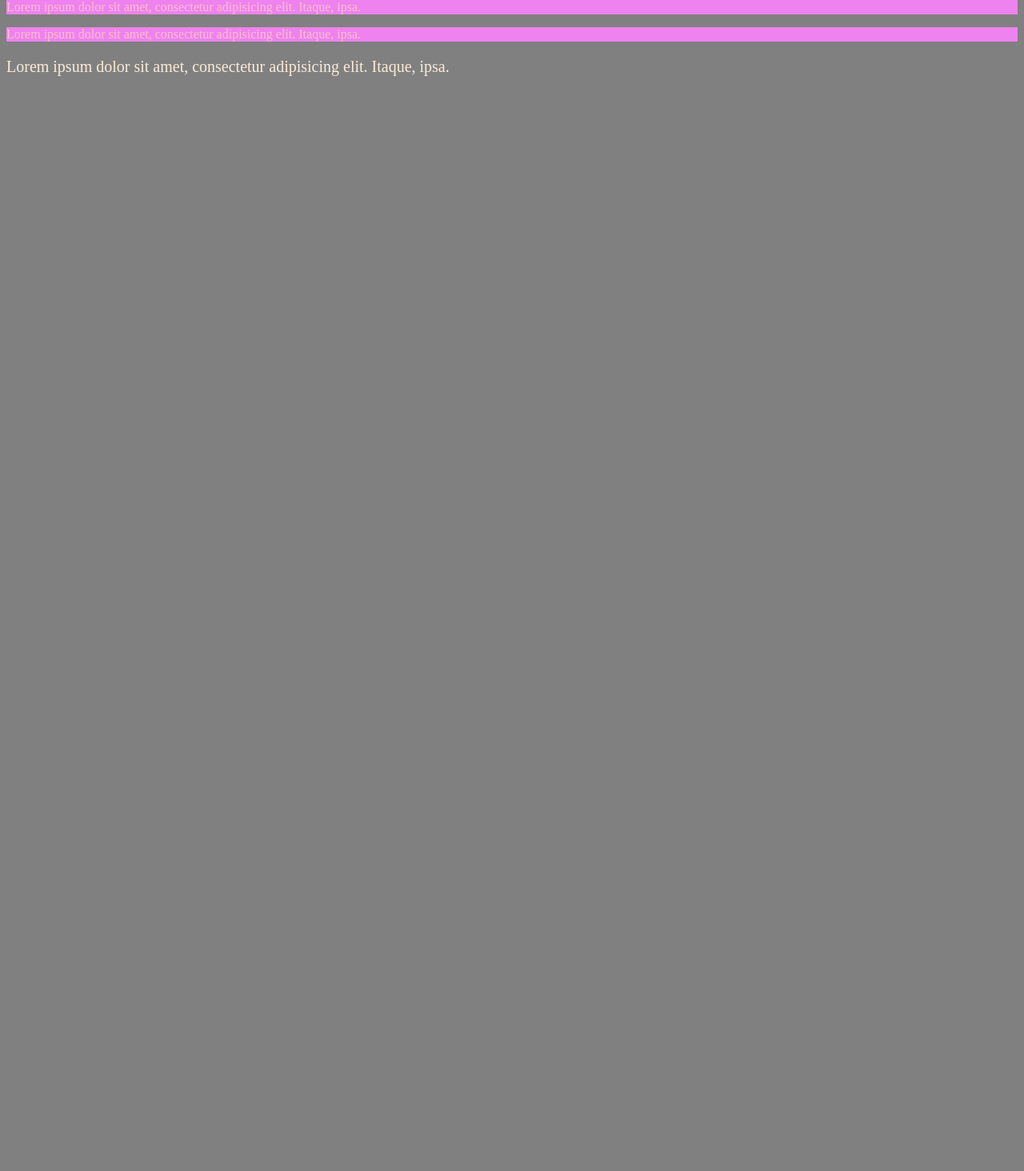
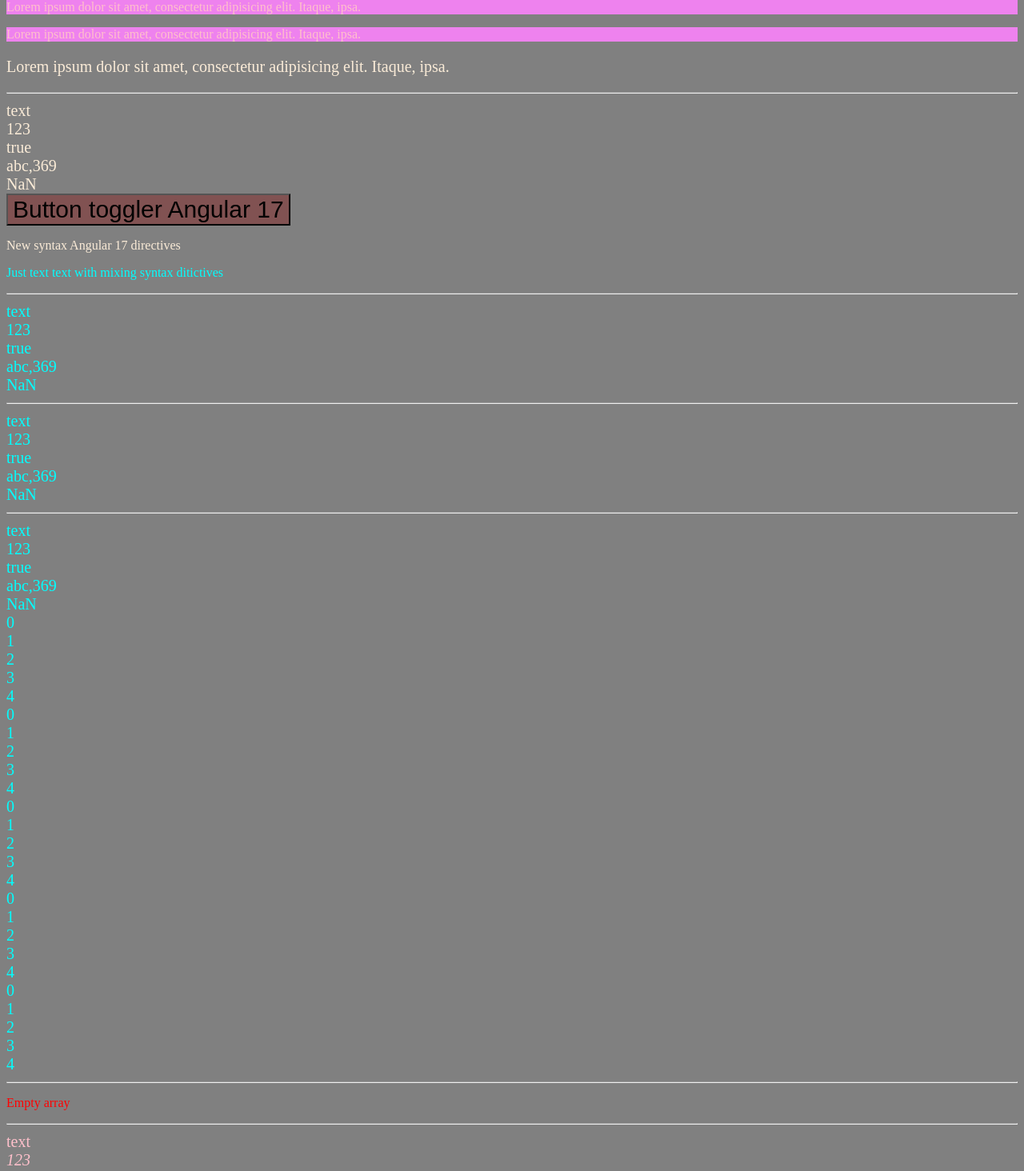
Before and after one commit to MaxRattle/Angular-Course-Yuiriy-Simonov, an Angular app: page / in a window 1280 px wide. Shown: the part 2273-3737 px from the top of the page at 80% size. Before the commit the page ends 2388 px from the top, so only its background shows below. Built offline with nearby package versions, Linux system fonts and the light colour scheme.

Commit message:
feat: learned new syntax directive angular 17

```diff
--- a/src/app/app.component.html
+++ b/src/app/app.component.html
@@ -220,3 +220,78 @@ name="name"
 <p [ngStyle]="{'font-size.px': 20}">
   Lorem ipsum dolor sit amet, consectetur adipisicing elit. Itaque, ipsa.
 </p>
+<hr>
+<!-- новый синтаксис директив angular17 -->
+<div *ngFor="let item of arr">
+  <span>{{item}}</span>
+</div>
+
+<button (click)="toggler = !toggler">Button toggler Angular 17</button>
+<p *ngIf="toggler">New syntax Angular 17 directives</p>
+@if(toggler){
+  <p *ngIf="toggler" class="aqua">
+    Just text text with mixing syntax ditictives
+  </p>
+}@else if (true) {
+  <p class="pink">Text from 'else-if'</p>
+}@else {
+  <p class="blue">Text from 'else'</p>
+}
+<hr>
+@for (item of arr; track $index) {
+  <div class="aqua">
+    <span>{{item}}</span>
+  </div>
+}
+<hr>
+@for (item of arr; track item; let i = $index) {
+  <div class="aqua">
+    <span>{{item}}</span>
+  </div>
+}
+<hr>
+@for (item of arr; track item;) {
+  <div class="aqua">
+    <span>{{item}}</span>
+  </div>
+}
+<!-- объявление переменных отлич задает контекст, наприме во вложенном цикле -->
+@for (item of arr; track item; let parentIndex = $index) {
+  @for (item of arr; track item; let childIndex = $index) {
+  <div class="aqua">
+    <span>{{childIndex}}</span>
+  </div>
+  }
+}
+<!-- директива @empty -->
+<hr>
+@for (item of []; track item;) {
+  <div class="aqua">
+    <span>{{item}}</span>
+  </div>
+}@empty {
+  <p class="red">Empty array</p>
+}
+<hr>
+<!-- использование switch -->
+@for (item of arr; track $index){
+  <div class="pink">
+    @switch (item) {
+      @case (123) {
+        <i>{{item}}</i>
+      }
+      @case (true) {
+        <b *ngSwitch="true">{{item}}</b>
+      }
+      @default {
+        {{item}}
+      }
+    }
+
+<!-- <div [ngSwitch]="item" class="pink">
+    <i *ngSwitch="123">{{item}}</i>
+    <b *ngSwitch="true">{{item}}</b>
+    <span *ngSwitchDefault>{{item}}</span>
+</div> -->
+  </div>
+}
```
Also changed, not shown: conspect.txt.txt.
